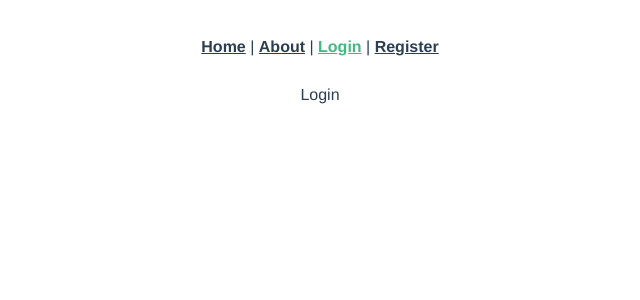
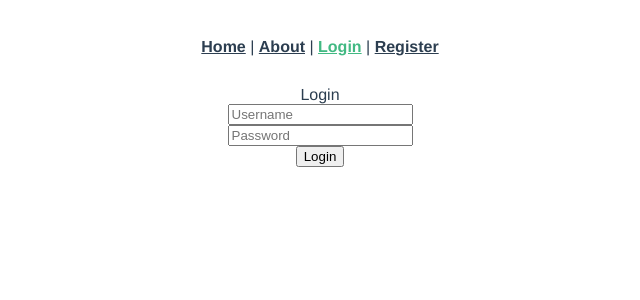
Before and after one commit to wakanda-foreverr/WakandaForever, a Vue app in the folder wakandaforeverclient/: page /login in a window 1280 px wide. Shown: the top 300 px of the page, without its empty margins (320-960 px from the left). Built offline with nearby package versions, Linux system fonts and the light colour scheme.

Commit message:
Add login form html

```diff
--- a/wakandaforeverclient/src/views/Login.vue
+++ b/wakandaforeverclient/src/views/Login.vue
@@ -1,6 +1,33 @@
 <template>
     <div>
-        Login
+        <div class="limiter">
+            <div class="container-login100">
+                <div class="wrap-login100">
+                    <form class="login100-form validate-form p-l-55 p-r-55 p-t-178">
+					<span class="login100-form-title">
+						Login
+					</span>
+
+                        <div class="wrap-input100 validate-input m-b-16" data-validate="Please enter username">
+                            <input class="input100" type="text" name="username" placeholder="Username">
+                            <span class="focus-input100"></span>
+                        </div>
+
+                        <div class="wrap-input100 validate-input" data-validate = "Please enter password">
+                            <input class="input100" type="password" name="pass" placeholder="Password">
+                            <span class="focus-input100"></span>
+                        </div>
+
+                        <div class="container-login100-form-btn">
+                            <button class="login100-form-btn">
+                                Login
+                            </button>
+                        </div>
+
+                    </form>
+                </div>
+            </div>
+        </div>
     </div>
 </template>
 
```
